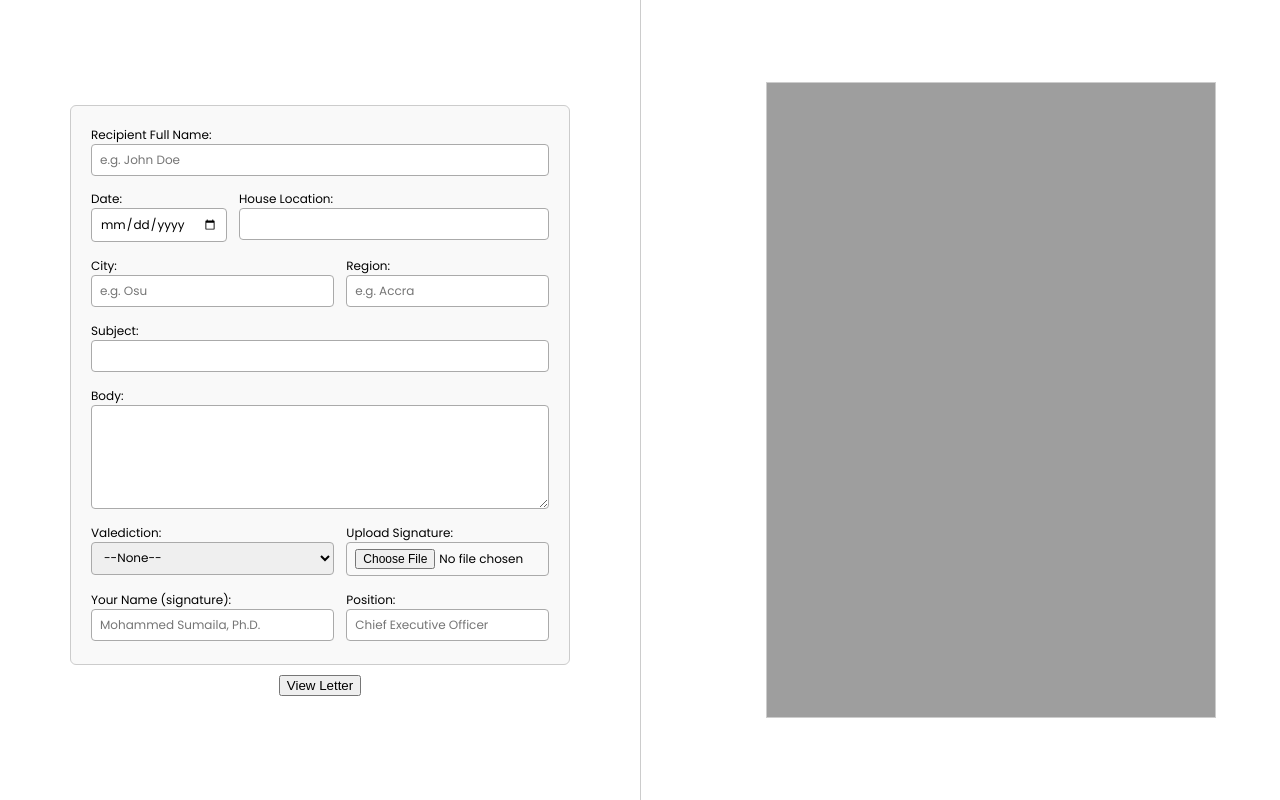
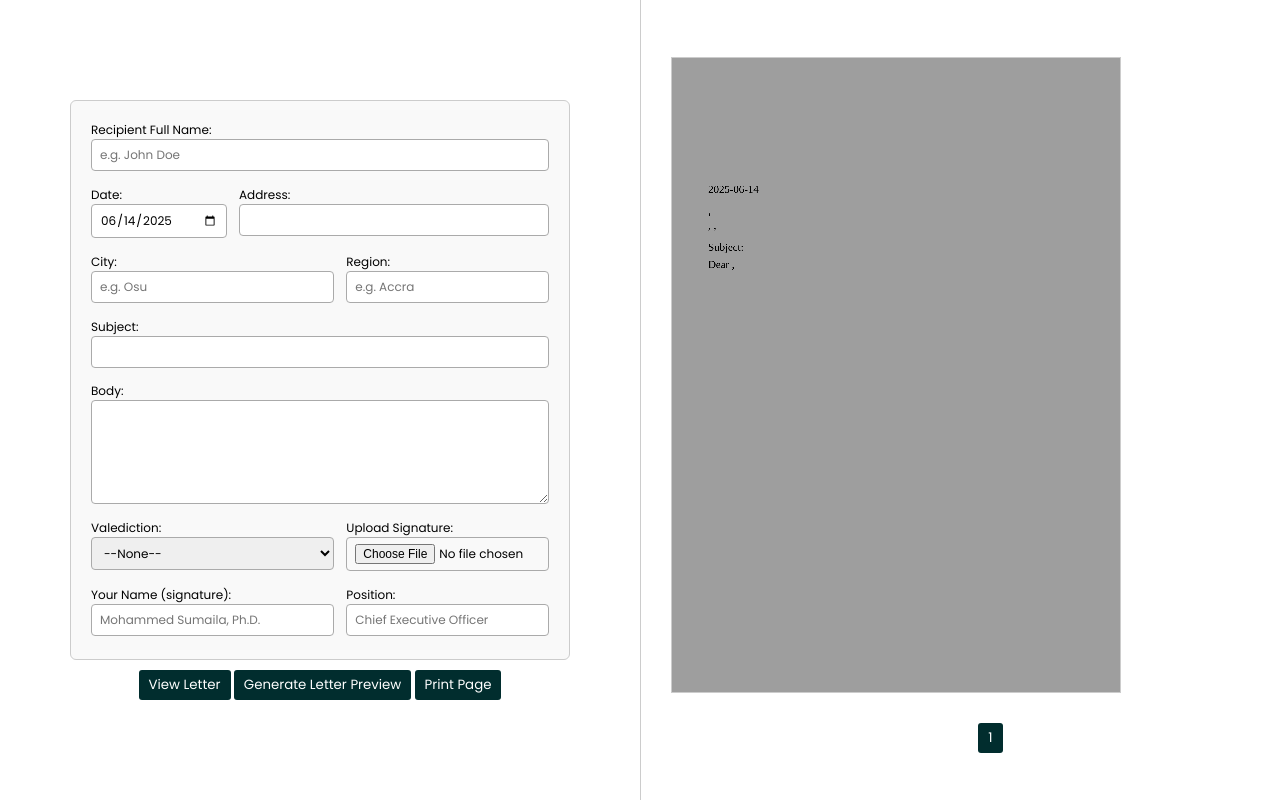
Before and after one commit to ondickson/GCMI_LetterGenerator, a plain HTML site: page index.html in a window 1280 px wide. Shown: the top 800 px of the page. Drawn offline with Linux system fonts and the light colour scheme.

Commit message:
FRIDAY 13/06/25

```diff
--- a/index.html
+++ b/index.html
@@ -87,9 +87,9 @@
             background: #fff;
 
             display: flex;
-    justify-content: center;
-    align-items: flex-start;
-    flex-direction: column;
+            justify-content: center;
+            align-items: flex-start;
+            flex-direction: column;
         }
 
         .signature-img {
@@ -99,6 +99,40 @@
 
         .letterPreview p {
             margin: 5px 0;
+        }
+
+        @media (max-width: 900px) {
+            .letter-container {
+                grid-template-columns: 1fr;
+                height: auto;
+            }
+
+            .letterPreview {
+                width: 100%;
+                border-left: none;
+                border-top: 1px solid #ccc;
+            }
+
+            .letterForm {
+                width: 90vw;
+                height: auto;
+            }
+
+
+        }
+
+        button {
+            font-family: 'Poppins', sans-serif;
+            background-color: #012d2e;
+            color: white;
+            padding: 5px 10px;
+            border: none;
+            border-radius: 3px;
+            cursor: pointer;
+        }
+
+        button:hover {
+            background-color: #016163;
         }
     </style>
 </head>
@@ -118,7 +152,7 @@
                     <input type="date" id="date" />
                 </div>
                 <div class="form-group three-quarter">
-                    <label for="location">House Location:</label>
+                    <label for="location">Address:</label>
                     <input type="text" id="location" />
                 </div>
 
@@ -170,79 +204,218 @@
             </form>
 
             <!-- Button to Trigger Preview -->
-            <div class="button">
+            <div class="button-container">
                 <div style="text-align:center; margin-top: 10px;">
-                    <button onclick="generatePreview()">View Letter</button>
+                    <button onclick="generatePreview()" class="buttonbutton">View Letter</button>
+                    <button onclick="generatePreview()">Generate Letter Preview</button>
+                    <button onclick="printCurrentPage()">Print Page</button>
                 </div>
             </div>
         </div>
 
         <!-- Right: Preview -->
         <div class="letterPreview" id="letterPreview">
-            <canvas id="a4Canvas" width="2480" height="3508"
-  style="width: 450px; height: auto; display: block; margin: 20px auto; border: 1px solid #ccc;">
-</canvas>
+            <div id="canvasContainer"></div>
+            <div id="pageNav" style="margin: 10px auto; text-align: center;"></div>
+        </div>
 
-
-        </div>
     </div>
     </div> <!-- closing .letter-container -->
 
 
+    <script>
+        let img, canvases = [], ctxs = [], activePage = 0;
+        const PAGE_WIDTH = 2480;
+        const PAGE_HEIGHT = 3508;
+        const MARGIN_LEFT = 200;
+        const MAX_BODY_BOX_HEIGHT = 1700;
+        const BODY_START_Y = 800;
+        let signatureImage = null;
+        document.getElementById('date').valueAsDate = new Date();
 
-    <script>
-        const inputs = [
-            'date', 'name', 'location', 'city', 'region', 'subject',
-            'body', 'valediction', 'signatureName', 'position'
-        ];
-
-        const previewMap = {
-            'date': 'prev-date',
-            'name': 'prev-recipient',
-            'location': 'prev-address',
-            'city': 'prev-address',
-            'region': 'prev-address',
-            'subject': 'prev-subject',
-            'body': 'prev-body',
-            'valediction': 'prev-valediction',
-            'signatureName': 'prev-name',
-            'position': 'prev-position'
-        };
-
-        window.addEventListener('load', function () {
-            const canvas = document.getElementById('a4Canvas');
-            const ctx = canvas.getContext('2d');
-            const img = new Image();
-            img.src = 'Background Image.jpg'; // adjust path if needed
-            img.onload = function () {
-                ctx.drawImage(img, 0, 0, canvas.width, canvas.height);
-            };
-        });
-        function generatePreview() {
-            const addr = `${document.getElementById("location").value}, ${document.getElementById("city").value}, ${document.getElementById("region").value}`;
-            document.getElementById(previewMap['location']).textContent = addr;
-
-            inputs.forEach(id => {
-                const val = document.getElementById(id).value;
-                if (id === 'name') {
-                    document.getElementById(previewMap[id]).textContent = val ? `Dear ${val},` : '';
-                } else if (!['location', 'city', 'region'].includes(id)) {
-                    document.getElementById(previewMap[id]).textContent = val;
-                }
-            });
+        function printCurrentPage() {
+            const win = window.open();
+            const canvas = canvases[activePage];
+            const imgURL = canvas.toDataURL();
+            win.document.write(`<img src="${imgURL}" style="width:100%">`);
+            win.print();
+            win.close();
         }
 
-        document.getElementById('signatureUpload').addEventListener('change', function (event) {
-            const file = event.target.files[0];
+
+
+        document.getElementById('signatureUpload').addEventListener('change', function (e) {
+            const file = e.target.files[0];
             if (file) {
                 const reader = new FileReader();
-                reader.onload = function (e) {
-                    document.getElementById('prev-signature').src = e.target.result;
+                reader.onload = function (evt) {
+                    signatureImage = new Image();
+                    signatureImage.src = evt.target.result;
                 };
                 reader.readAsDataURL(file);
             }
         });
+
+
+        window.addEventListener('load', () => {
+            img = new Image();
+            img.src = 'Background Image.jpg';
+            img.onerror = () => {
+                alert("Background image not found.");
+            };
+
+            img.onload = () => generatePreview();
+        });
+
+        function generatePreview() {
+            const container = document.getElementById('canvasContainer');
+            container.innerHTML = '';
+            canvases = [];
+            ctxs = [];
+            activePage = 0;
+
+            const data = collectFormData();
+            const bodyLines = wrapText(data.body, 2100, '48px Times New Roman');
+            const linesPerPage = Math.floor(MAX_BODY_BOX_HEIGHT / 80); // ~80px line spacing
+            const bodyChunks = chunkText(bodyLines, linesPerPage);
+
+            // Build canvases
+            bodyChunks.forEach((chunk, index) => {
+                const canvas = document.createElement('canvas');
+                canvas.width = PAGE_WIDTH;
+                canvas.height = PAGE_HEIGHT;
+                canvas.style.width = '450px';
+                canvas.style.display = index === 0 ? 'block' : 'none';
+                canvas.style.margin = '20px auto';
+                canvas.style.border = '1px solid #ccc';
+                canvases.push(canvas);
+                ctxs.push(canvas.getContext('2d'));
+                container.appendChild(canvas);
+            });
+
+            // Draw each page
+            bodyChunks.forEach((chunk, i) => drawPage(ctxs[i], i, data, chunk));
+
+            // Draw navigation
+            drawPageNav();
+        }
+
+        function collectFormData() {
+            return {
+                date: document.getElementById('date').value,
+                name: document.getElementById('name').value,
+                location: document.getElementById('location').value,
+                city: document.getElementById('city').value,
+                region: document.getElementById('region').value,
+                subject: document.getElementById('subject').value,
+                body: document.getElementById('body').value,
+                valediction: document.getElementById('valediction').value,
+                signatureName: document.getElementById('signatureName').value,
+                position: document.getElementById('position').value
+            };
+        }
+        function drawPage(ctx, pageIndex, data, bodyLines) {
+            ctx.clearRect(0, 0, PAGE_WIDTH, PAGE_HEIGHT);
+            ctx.drawImage(img, 0, 0, PAGE_WIDTH, PAGE_HEIGHT);
+            ctx.fillStyle = '#000';
+            ctx.font = '60px Times New Roman';
+            ctx.textBaseline = 'top';
+
+            const lineGap = 80;
+            let y = 300;
+
+            if (pageIndex === 0) {
+                y = 700;
+
+                ctx.fillText(data.date, MARGIN_LEFT, y);
+                y += lineGap * 1.5;
+
+                ctx.fillText(`${data.name},`, MARGIN_LEFT, y);
+                y += lineGap;
+
+                ctx.fillText(`${data.location}, ${data.city}, ${data.region}`, MARGIN_LEFT, y);
+                y += lineGap * 1.5;
+
+                ctx.fillText(`Subject: ${data.subject}`, MARGIN_LEFT, y);
+                y += lineGap * 1.2;
+
+                ctx.fillText(`Dear ${data.name},`, MARGIN_LEFT, y);
+                y += lineGap * 1.5;
+            }
+
+            const bodyY = pageIndex === 0 ? y : 300;
+
+            // Draw body
+            bodyLines.forEach((line, i) => {
+                ctx.fillText(line, MARGIN_LEFT, bodyY + i * lineGap);
+            });
+
+            // Draw valediction, signature, position, and image only on last page
+            if (pageIndex === canvases.length - 1) {
+                const lastY = bodyY + bodyLines.length * lineGap + 80;
+
+                if (data.valediction) ctx.fillText(data.valediction, MARGIN_LEFT, lastY);
+                if (signatureImage && signatureImage.complete) {
+                    ctx.drawImage(signatureImage, MARGIN_LEFT, lastY + 60, 400, 100);
+                }
+                if (data.signatureName) ctx.fillText(data.signatureName, MARGIN_LEFT, lastY + 180);
+                if (data.position) ctx.fillText(data.position, MARGIN_LEFT, lastY + 260);
+            }
+        }
+
+        function drawPageNav() {
+            const nav = document.getElementById('pageNav');
+            nav.innerHTML = '';
+
+            canvases.forEach((_, i) => {
+                const btn = document.createElement('button');
+                btn.textContent = i + 1;
+                btn.style.margin = '0 5px';
+                btn.onclick = () => switchToPage(i);
+                nav.appendChild(btn);
+            });
+        }
+
+        function switchToPage(index) {
+            canvases.forEach((canvas, i) => {
+                canvas.style.display = i === index ? 'block' : 'none';
+            });
+            activePage = index;
+        }
+
+        function wrapText(text, maxWidth, font) {
+            const tempCanvas = document.createElement('canvas');
+            const ctx = tempCanvas.getContext('2d');
+            ctx.font = font;
+
+            const words = text.split(/\s+/);
+            let line = '', lines = [];
+
+            for (let i = 0; i < words.length; i++) {
+                const testLine = line + words[i] + ' ';
+                const metrics = ctx.measureText(testLine);
+                if (metrics.width > maxWidth && line) {
+                    lines.push(line.trim());
+                    line = words[i] + ' ';
+                } else {
+                    line = testLine;
+                }
+            }
+            if (line) lines.push(line.trim());
+            return lines;
+        }
+
+        function chunkText(lines, chunkSize) {
+            let result = [];
+            for (let i = 0; i < lines.length; i += chunkSize) {
+                result.push(lines.slice(i, i + chunkSize));
+            }
+            return result;
+        }
     </script>
+
+
+
 </body>
 
 </html>
```
